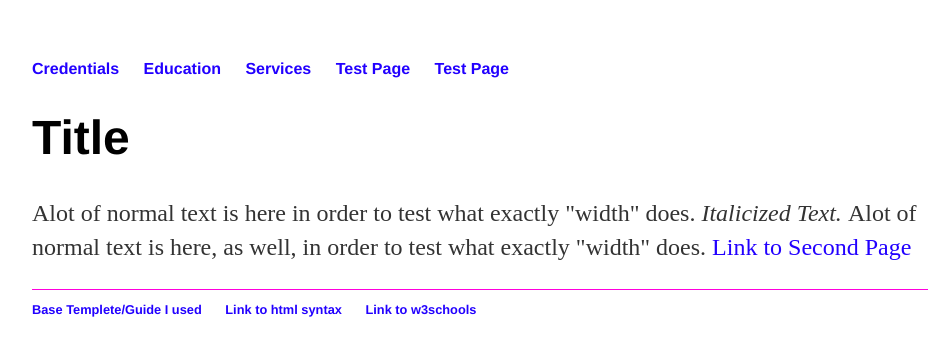
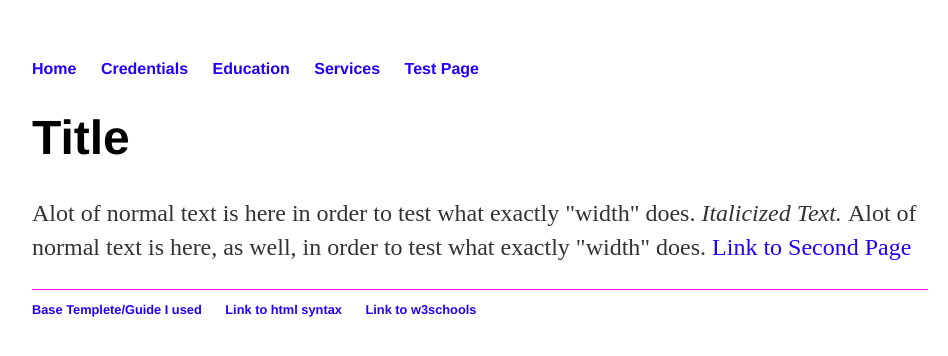
Before and after one commit to ShadowHazel/ShadowHazel.github.io, a Jekyll site: the page built from test/index.html, in a window 1280 px wide. Shown: the top 356 px of the page, without its empty margins (160-1108 px from the left). Built offline with Jekyll 4.4.1, drawn with Linux system fonts in a browser that asks for light colours.

Commit message:
Update 2.html

```diff
--- a/_layouts/2.html
+++ b/_layouts/2.html
@@ -10,10 +10,10 @@
 	        		<!--<li><a href="/about">Second Page</a></li>
 	        		<li><a href="/cv">Third Page</a></li>
 	        		<li><a href="/blog">Fourth Page</a></li>-->
+				<li><a href="/">Home</a></li>
 				<li><a href="/cred">Credentials</a></li>
 				<li><a href="/edu">Education</a></li>
 				<li><a href="/serv">Services</a></li>
-				<li><a href="/">Test Page</a></li>
 				<li><a href="/test">Test Page</a></li>
 	    		</ul>
 			</nav>
```
